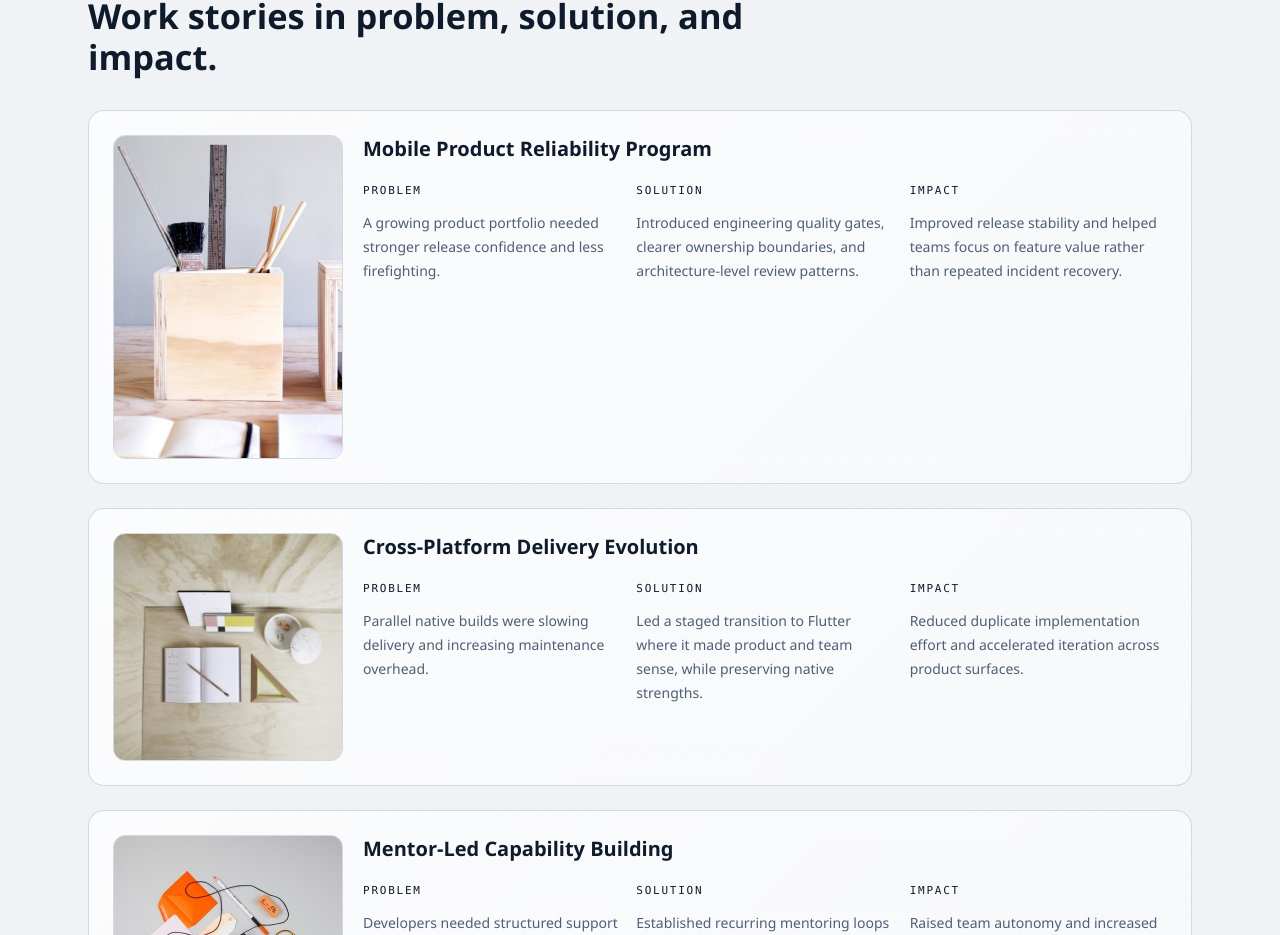
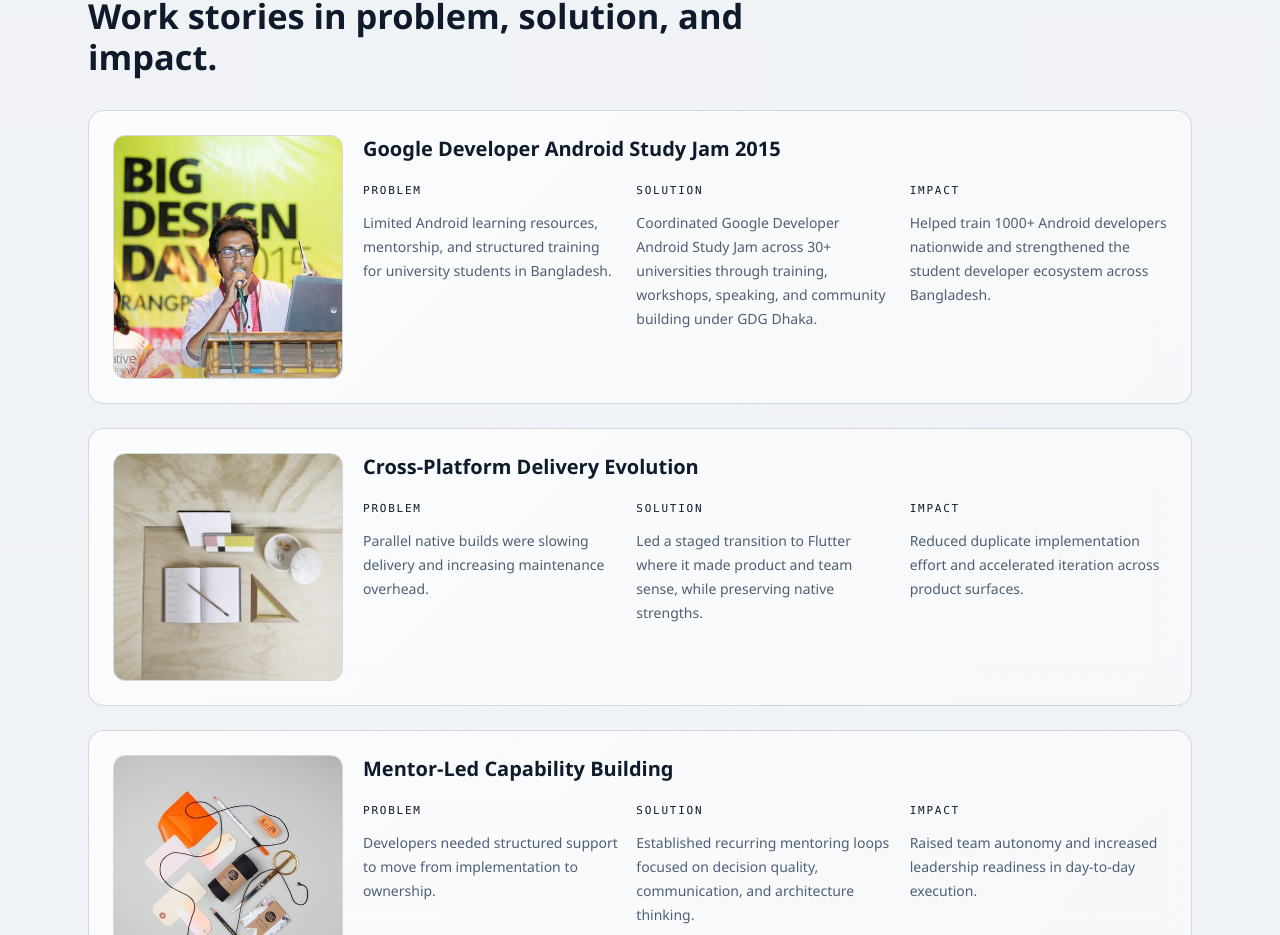
Before and after one commit to TouhidSwapon/portfoliobycodex, a Next.js app: page / in a window 1280 px wide. Shown: the part 4530-5465 px from the top of the page. Built offline with nearby package versions, Linux system fonts and the light colour scheme.

Commit message:
feat: replace dummy reliability project with Study Jam 2015

```diff
--- a/components/projects.tsx
+++ b/components/projects.tsx
@@ -3,10 +3,10 @@
 import { Reveal } from "./reveal";
 
 const projectVisualMap: Record<string, { src: string; focus: string; note: string }> = {
-  "Mobile Product Reliability Program": {
-    src: "/images/legacy/folio-4.jpg",
-    focus: "52% 40%",
-    note: "Reliability and release excellence"
+  "Google Developer Android Study Jam 2015": {
+    src: "/images/highlights/community/community-hosting-session-2.jpg",
+    focus: "50% 30%",
+    note: "Android community training across Bangladesh"
   },
   "Cross-Platform Delivery Evolution": {
     src: "/images/legacy/folio-1.jpg",
--- a/data/profile.ts
+++ b/data/profile.ts
@@ -107,13 +107,13 @@
 
 export const projects = [
   {
-    title: "Mobile Product Reliability Program",
+    title: "Google Developer Android Study Jam 2015",
     challenge:
-      "A growing product portfolio needed stronger release confidence and less firefighting.",
+      "Limited Android learning resources, mentorship, and structured training for university students in Bangladesh.",
     solution:
-      "Introduced engineering quality gates, clearer ownership boundaries, and architecture-level review patterns.",
+      "Coordinated Google Developer Android Study Jam across 30+ universities through training, workshops, speaking, and community building under GDG Dhaka.",
     impact:
-      "Improved release stability and helped teams focus on feature value rather than repeated incident recovery."
+      "Helped train 1000+ Android developers nationwide and strengthened the student developer ecosystem across Bangladesh."
   },
   {
     title: "Cross-Platform Delivery Evolution",
```
